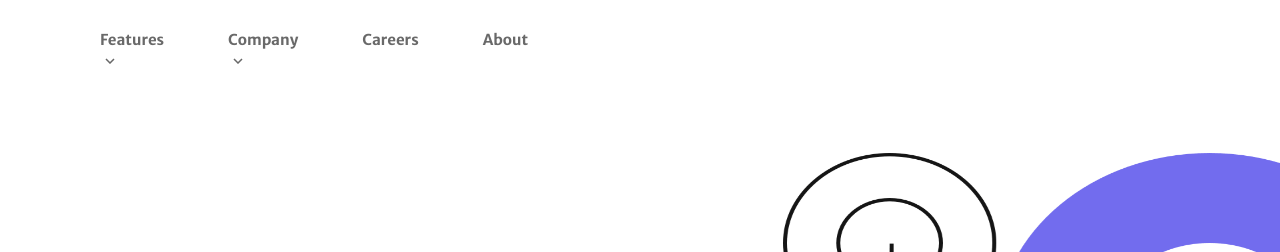
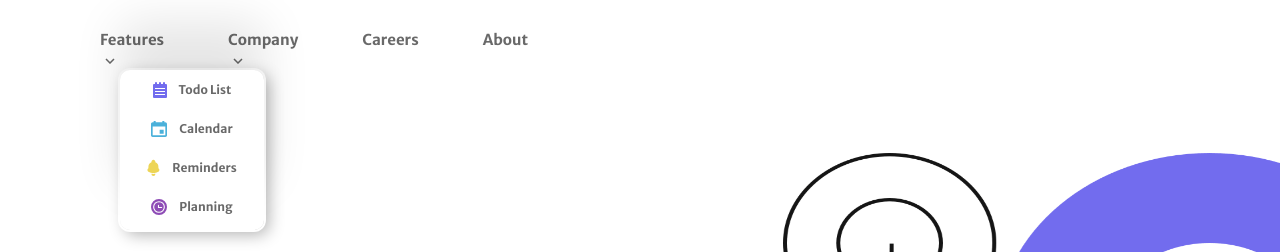
Before and after one commit to ferneynava/Intro-section-with-dropdown-navigation-main, a plain HTML site: page index.html in a window 1280 px wide. Shown: the top 252 px of the page. Drawn offline with Linux system fonts and the light colour scheme.

Commit message:
:white_check_mark: [Progress] Menu Features
[Progress] Menu Features

```diff
--- a/CSS/styles.css
+++ b/CSS/styles.css
@@ -107,3 +107,32 @@ section{
     width: 40rem;
     height: 45rem;
 }
+
+.Container-features {
+    width: 9rem;
+    height: 10rem;
+    position: absolute;
+    top: 70px;
+    left: 120px;
+    border-radius: 10px;
+    box-shadow:  0 -3em 3em rgba(0,0,0,0.1),
+                0 0  0 2px rgb(255,255,255),
+                0.3em 0.3em 1em rgba(0,0,0,0.3);
+}
+.Ready-features {
+    font-size: 12px;
+}
+.Ready-features ul{
+    list-style: none;
+    padding: 0;
+    margin: 0;
+    display: flex;
+    flex-direction: column;
+    align-items: center;
+}
+
+.Ready-features ul li{
+    display: flex;
+    align-items: center;
+    gap: 12px
+}
--- a/index.html
+++ b/index.html
@@ -85,22 +85,26 @@
         <div class="Ready-features">
           <ul>
             <li>
-              <a href="/">
+              <svg width="14" height="16" xmlns="http://www.w3.org/2000/svg"><path d="M14 3v12a1 1 0 0 1-1 1H1a1 1 0 0 1-1-1V3a1 1 0 0 1 1-1h1V1a1 1 0 1 1 2 0v1h2V1a1 1 0 1 1 2 0v1h2V1a1 1 0 0 1 2 0v1h1a1 1 0 0 1 1 1Zm-2 3H2v1h10V6Zm0 3H2v1h10V9Zm0 3H2v1h10v-1Z" fill="#726CEE"/></svg>
+              <a href="/" class="Ready-features-Anchor">
                 <p>Todo List</p>
               </a>
             </li>
             <li>
-              <a href="/">
+              <svg width="16" height="16" xmlns="http://www.w3.org/2000/svg"><path d="M12.667 8.667h-4v4h4v-4ZM11.334 0v1.333H4.667V0h-2v1.333h-1C.75 1.333 0 2.083 0 3v11.333C0 15.25.75 16 1.667 16h12.667C15.25 16 16 15.25 16 14.333V3c0-.917-.75-1.667-1.666-1.667h-1V0h-2Zm3 14.333H1.667V5.5h12.667v8.833Z" fill="#4BB1DA"/></svg>
+              <a href="/" class="Ready-features-Anchor">
                 <p>Calendar</p>
               </a>
             </li>
             <li>
-              <a href="/">
+              <svg width="13" height="17" xmlns="http://www.w3.org/2000/svg"><path d="M6.408 13.916c-3.313 0-6-1.343-6-3 0-.612.371-1.18 1-1.654V7.916a5 5 0 0 1 3.041-4.6 2 2 0 0 1 3.507-1.664 2 2 0 0 1 .411 1.664 5.002 5.002 0 0 1 3.041 4.6v1.346c.629.474 1 1.042 1 1.654 0 1.657-2.687 3-6 3Zm0 1c.694 0 1.352-.066 1.984-.16.004.054.016.105.016.16a2 2 0 0 1-4 0c0-.055.012-.106.016-.16.633.094 1.29.16 1.984.16Z" fill="#EDD556"/></svg>
+              <a href="/" class="Ready-features-Anchor">
                 <p>Reminders</p>
               </a>
             </li>
             <li>
-              <a href="/">
+              <svg width="16" height="16" xmlns="http://www.w3.org/2000/svg"><path d="M8 0a8 8 0 1 1 0 16A8 8 0 0 1 8 0Zm0 2.133a5.867 5.867 0 1 0 0 11.734A5.867 5.867 0 0 0 8 2.133ZM8 3.2a4.8 4.8 0 1 1 0 9.6 4.8 4.8 0 0 1 0-9.6Zm-.533 2.667a.533.533 0 0 0-.534.533v2.133c0 .295.24.534.534.534h3.2a.533.533 0 0 0 0-1.067H8V6.4a.533.533 0 0 0-.533-.533Z" fill="#8E4CB6"/></svg>
+              <a href="/" class="Ready-features-Anchor">
                 <p>Planning</p>
               </a>
             </li>
```
